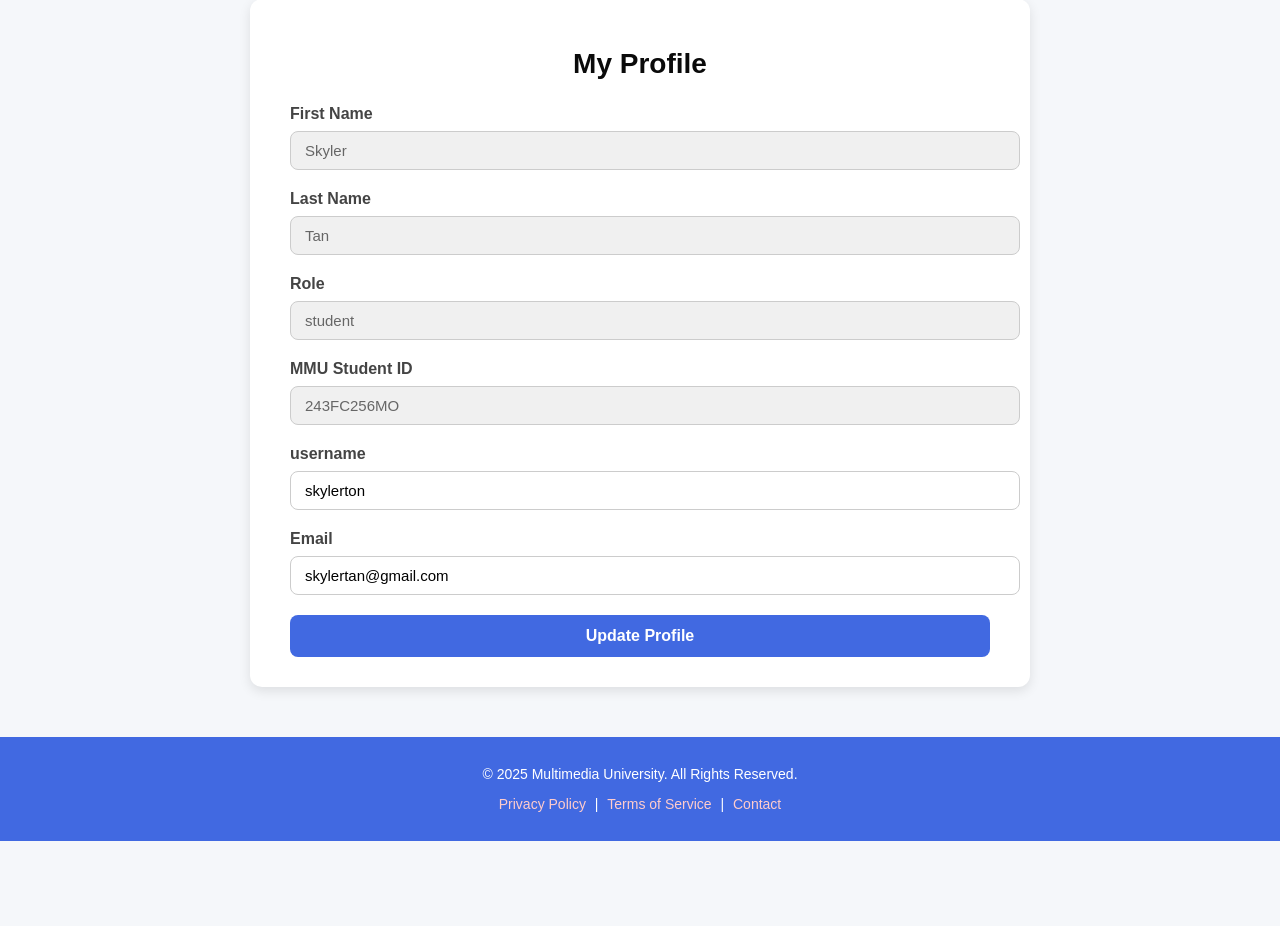
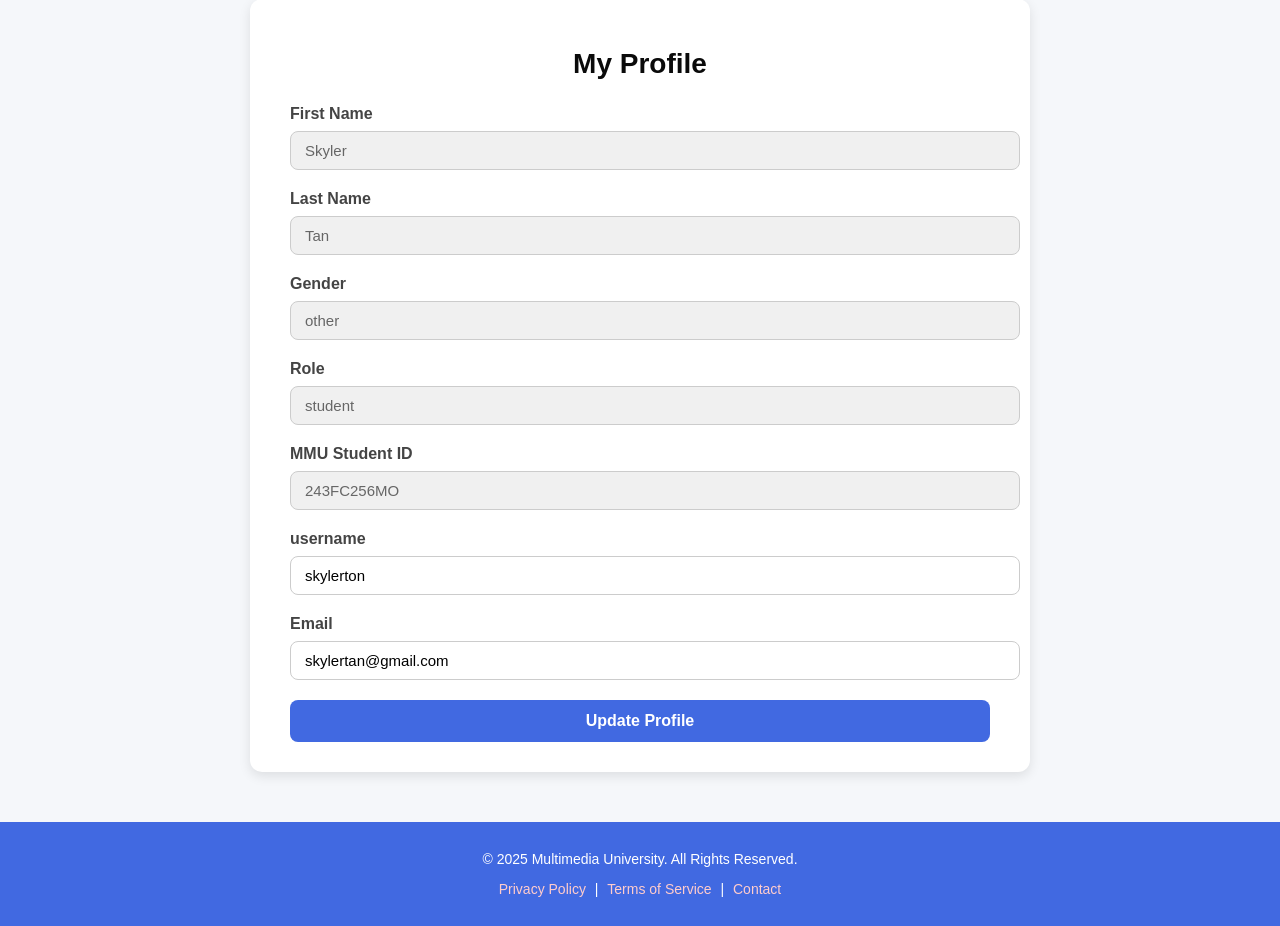
Before and after one commit to Skyler-Tan/G17--Mini-IT-project, a Flask app: page /profile in a window 1280 px wide. Shown: the part 231-1157 px from the top of the page. Before the commit the page ends 1072 px from the top, so only its background shows below. Run offline with Flask 3, Linux system fonts and the light colour scheme; a user stored in the database is signed in.

Commit message:
Added gender

```diff
--- a/app.py
+++ b/app.py
@@ -8,7 +8,7 @@ from flask_login import current_user
 from datetime import datetime
 from flask_migrate import Migrate
 from sqlalchemy import or_
-
+from sqlalchemy import text
 app = Flask(__name__)
 app.config['SECRET_KEY'] = 'yoursecretkey'   # change this
 app.config['SQLALCHEMY_DATABASE_URI'] = 'sqlite:///users.db'
@@ -36,7 +36,8 @@ class User(UserMixin, db.Model):
     email = db.Column(db.String(120), unique=True, nullable=False)
     username = db.Column(db.String(100), unique=True, nullable=False)
     password = db.Column(db.String(200), nullable=False)  # hashed password
-    role = db.Column(db.String(20), nullable=False, default='student')  # student/lecturer/admin role
+    role = db.Column(db.String(20), nullable=False, default='student')
+    gender = db.Column(db.String(20), nullable=False, server_default=text("'Other"))
 
 
 @login_manager.user_loader
@@ -101,6 +102,7 @@ def register():
         email = request.form.get("email")
         password = request.form.get("password")
         role = request.form.get('role', 'student')
+        gender = request.form.get('gender')
 
         existing_user = User.query.filter(or_(User.username == username, User.email == email, User.student_id == student_id)).first()
         if existing_user:
@@ -108,7 +110,7 @@ def register():
             return redirect(url_for('register'))
 
         hashed_pw = generate_password_hash(password, method='pbkdf2:sha256')
-        new_user = User(student_id = student_id, first_name = first_name, last_name = last_name, username=username, email=email, password=hashed_pw, role=role)
+        new_user = User(student_id = student_id, first_name = first_name, last_name = last_name, username=username, email=email, password=hashed_pw, role=role, gender=gender)
 
         db.session.add(new_user)
         db.session.commit()
--- a/templates/profile.html
+++ b/templates/profile.html
@@ -28,6 +28,11 @@
         </div>
 
         <div class="form-group">
+            <label>Gender</label>
+            <input type="text" name="gender" value="{{ user.gender }}" readonly>
+        </div>
+
+        <div class="form-group">
             <label>Role</label>
             <input type="text" name="role" value="{{ user.role }}" readonly>
         </div>
--- a/templates/register.html
+++ b/templates/register.html
@@ -25,6 +25,11 @@
             <input type="text" name="username" placeholder="Create a Username" required><br>
             <input type="password" name="password" placeholder="Create a Password" required><br>
             <input type="email" name="email" placeholder="Enter your MMU email address" required><br>
+            <select name="gender">
+              <option value="Male">Male</option>
+              <option value="Female">Female</option>
+              <option value="Other">Other</option>
+            </select>
             <select name="role">
               <option value="student">Student</option>
               <option value="lecturer">Lecturer</option>
```
Also changed, not shown: migrations/versions/ee4cb33f4494_add_gender_field_to_user.py (added, +32 -0 lines), instance/users.db.
